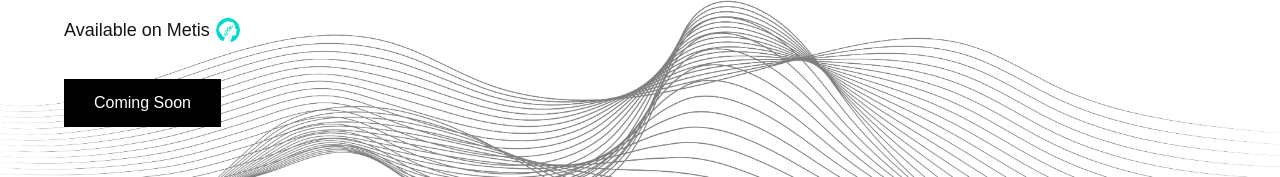
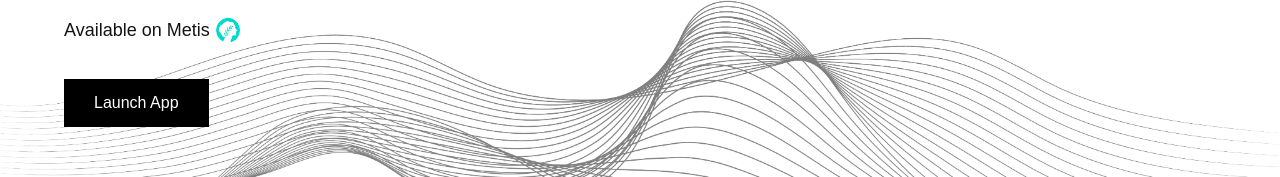
Before and after one commit to thisistheenigma/enigma-landing-page, a plain HTML site: page index.html in a window 1280 px wide. Shown: the part 409-586 px from the top of the page. Drawn offline with Linux system fonts and the light colour scheme; a web font is replaced by a local one.

Commit message:
add app link

```diff
--- a/index.html
+++ b/index.html
@@ -60,7 +60,7 @@
                             height="26px"
                         />
                     </div>
-                    <a href="#" class="button w-button">Coming Soon</a>
+                    <a href="https://app.binarydao.finance/#/" class="button w-button">Launch App</a>
                 </div>
                 <div class="hero-image-mask"></div>
             </div>
```
